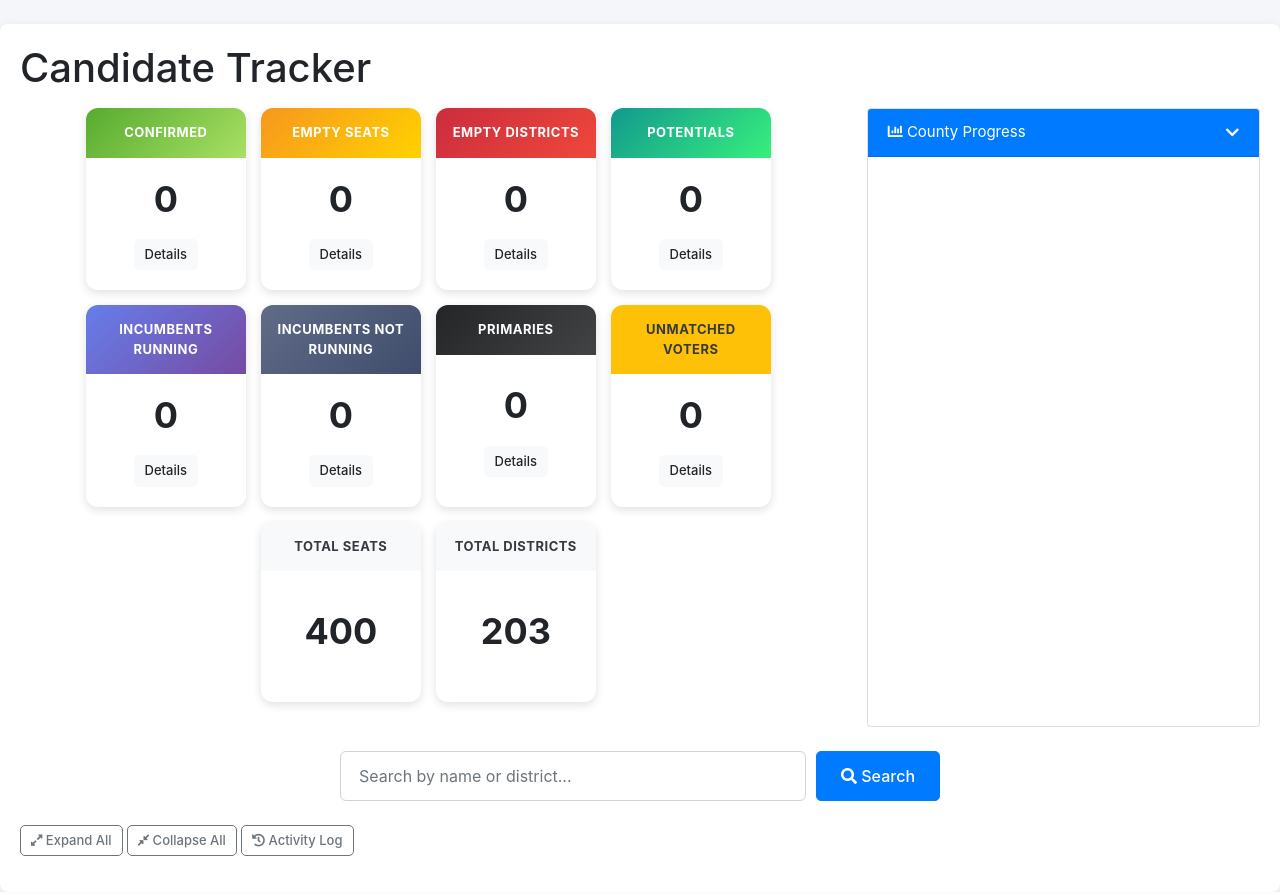
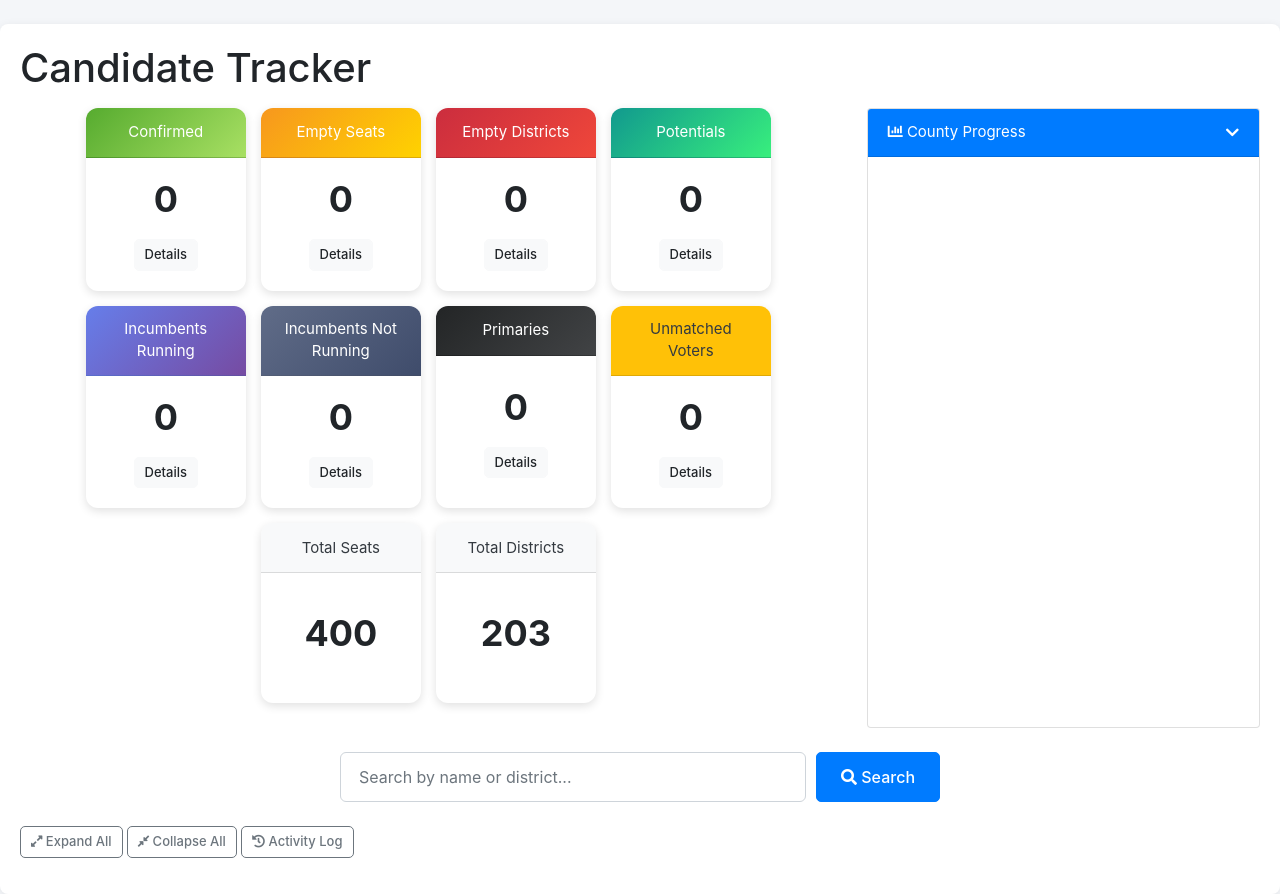
Before and after one commit to cmaidmentnh/nh-candidate-recruitment, a Flask app: page / in a window 1280 px wide. Run offline with Flask 3, Linux system fonts and the light colour scheme; the visitor is signed in with stand-in values (Sample User, id 1); data that the repository does not hold is empty; some libraries are stand-ins or nearby versions.

Commit message:
updated dash card header styling min 50px

```diff
--- a/static/style.css
+++ b/static/style.css
@@ -43,13 +43,12 @@ body {
     box-shadow: 0 6px 20px rgba(0,0,0,0.18);
 }
 
+/* Fix dashboard card header heights */
 .dash-card .card-header {
-    font-weight: 700;
-    font-size: 13px;
-    text-transform: uppercase;
-    letter-spacing: 0.5px;
-    border-bottom: none;
-    padding: 15px 12px;
+    min-height: 50px;
+    display: flex;
+    align-items: center;
+    justify-content: center;
     text-align: center;
 }
 
@@ -335,14 +334,6 @@ pre {
         width: 140px;
         min-height: 160px;
     }
-    /* Fix dashboard card header heights */
-    .dash-card .card-header {
-        min-height: 50px;
-        display: flex;
-        align-items: center;
-        justify-content: center;
-        text-align: center;
-    }
 
     .dash-card .card-body h4 {
         font-size: 32px;
```
